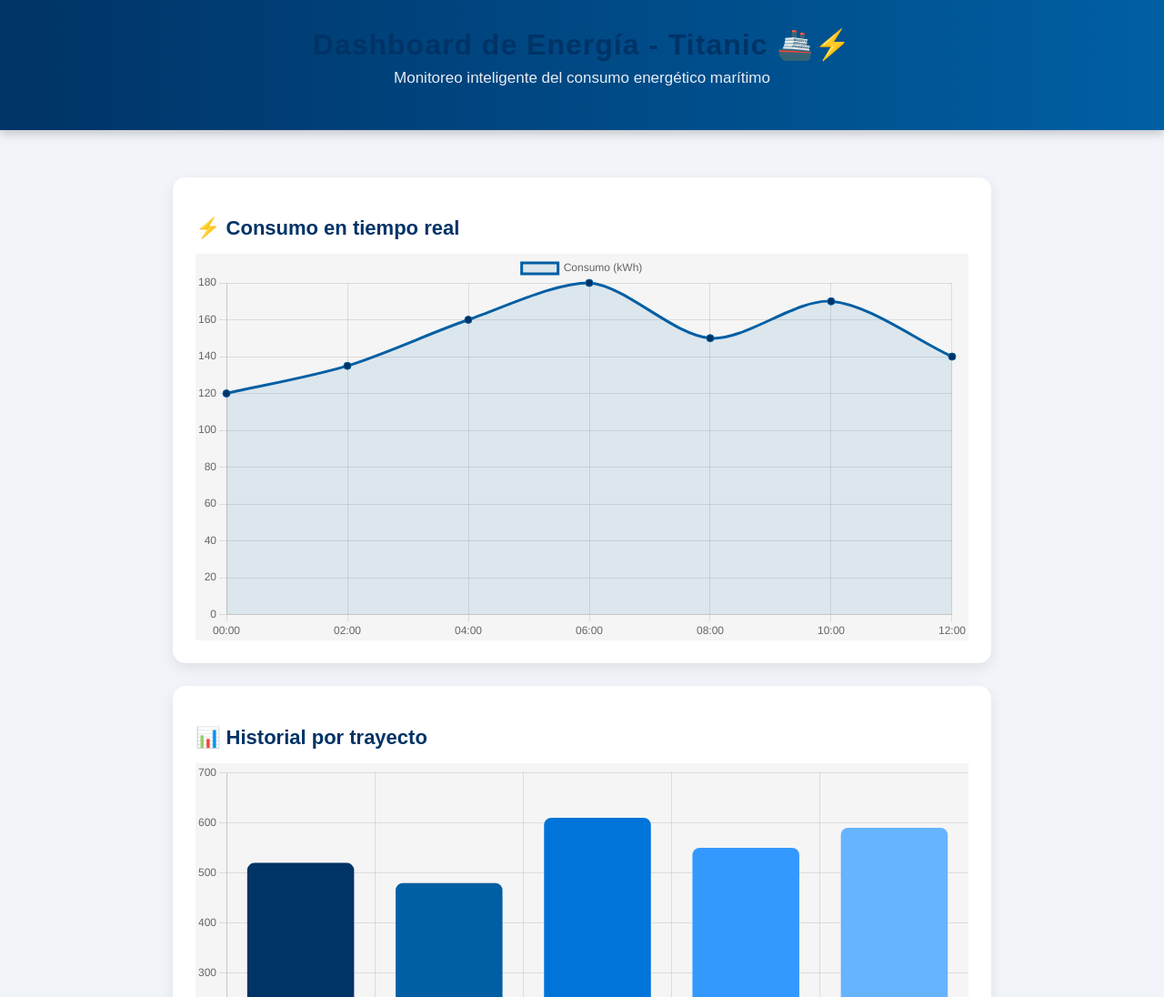
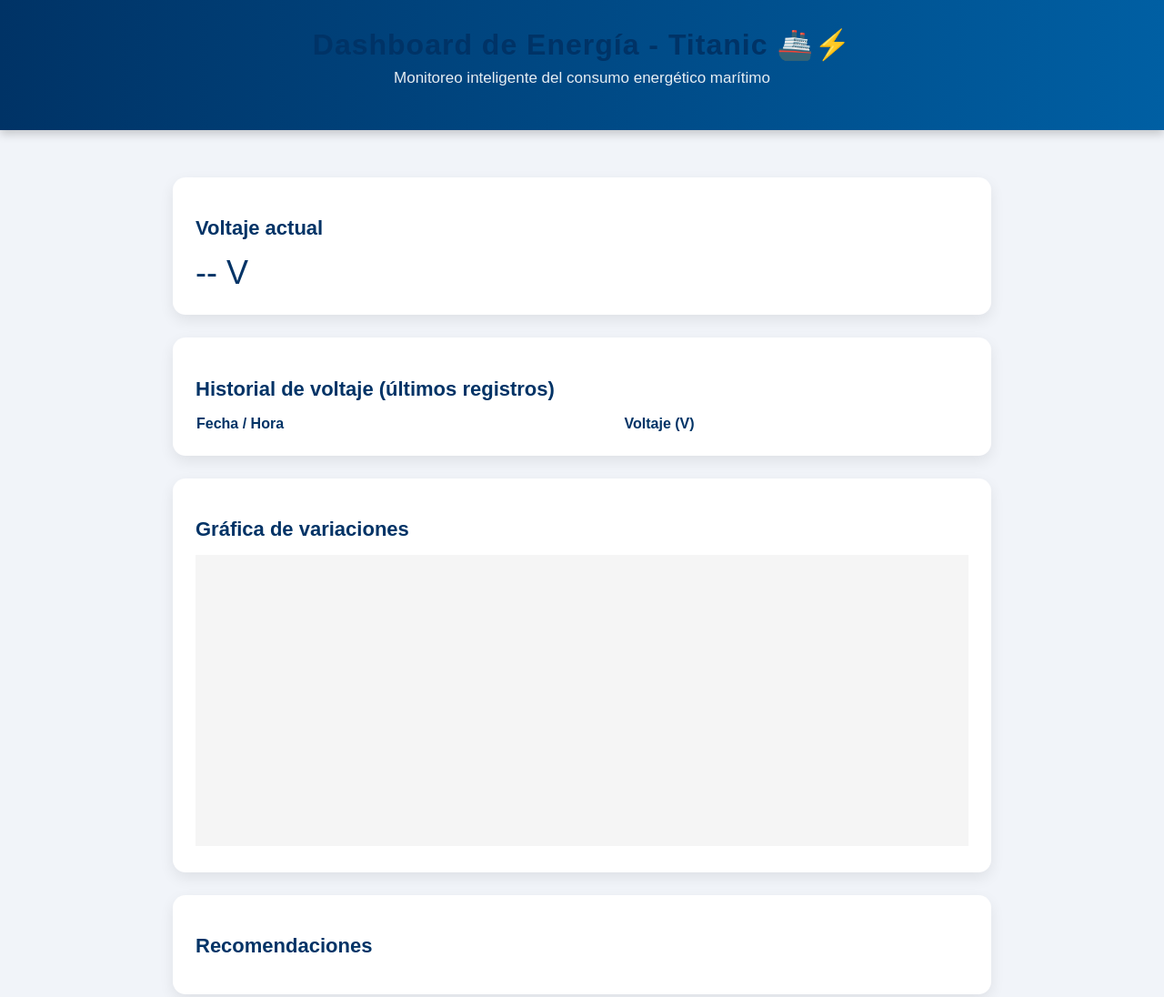
Before and after one commit to DiegoJauregui08/integradora, a website: page FRONTEND/dashboard.html in a window 1280 px wide. Shown: the top 1096 px of the page at 91% size. Drawn offline with nearby package versions, Linux system fonts and the light colour scheme; no server answers.

Commit message:
CAMBIO A DASHBOARD, NUEVA COLECCION EN LA BASE, CONEXION DASHBORAD CON LA BASE DE DATOS Y DATOS REALES

```diff
--- a/BACKEND/app.js
+++ b/BACKEND/app.js
@@ -88,6 +88,8 @@
   // 🔹 Rutas de la API
   app.use('/api/auth', authRoutes);
   app.use('/api/protected', protectedRoutes);
+const voltageRoutes = require('./routes/voltageRoutes');
+app.use('/api/voltage', voltageRoutes);
 
   // 🔹 Endpoint de prueba
   app.get('/', (req, res) => res.json({ message: 'Titanic backend OK' }));
--- a/FRONTEND/dashboard.html
+++ b/FRONTEND/dashboard.html
@@ -93,32 +93,36 @@
   </header>
 
   <main>
-    <!-- Consumo en tiempo real -->
   <div class="card">
-      <h2>⚡ Consumo en tiempo real</h2>
-      <canvas id="realtimeChart"></canvas>
+    <h2>Voltaje actual</h2>
+    <div style="display:flex; align-items:center; gap:20px; flex-wrap:wrap;">
+      <div style="font-size: 36px; color:#003366;" id="voltaje-actual">-- V</div>
+      <div id="voltaje-fecha" style="color:#666;">(--)</div>
+    </div>
   </div>
 
-    <!-- Historial por trayecto -->
   <div class="card">
-      <h2>📊 Historial por trayecto</h2>
-      <canvas id="historyChart"></canvas>
+    <h2>Historial de voltaje (últimos registros)</h2>
+    <table style="width:100%; border-collapse:collapse;">
+      <thead>
+        <tr style="text-align:left; color:#003366;">
+          <th>Fecha / Hora</th>
+          <th>Voltaje (V)</th>
+        </tr>
+      </thead>
+      <tbody id="tabla-historial"></tbody>
+    </table>
   </div>
 
-    <!-- Información detallada -->
   <div class="card">
-      <h2>ℹ️ Información detallada</h2>
-      <div class="info-text">
-        <p>Esta sección muestra alertas recientes y recomendaciones basadas en el monitoreo energético del sistema Titanic.</p>
-        <div class="alert-box">
-          <ul>
-            <li>⚡ <b>Sobrecarga detectada</b> en el sistema eléctrico de propulsión.</li>
-            <li>💡 Reemplaza focos halógenos por <b>LED</b> para reducir un 20% el consumo.</li>
-            <li>🌊 <b>Velocidad óptima</b> alcanzada: ahorro estimado del 12%.</li>
-            <li>🧭 Flotas monitoreadas: 12 | Eficiencia promedio: 91%.</li>
-            <li>✅ Sensores activos: 98% - Diagnóstico remoto estable.</li>
-          </ul>
+    <h2>Gráfica de variaciones</h2>
+    <canvas id="voltajeChart" width="800" height="300"></canvas>
   </div>
+
+  <div class="card">
+    <h2>Recomendaciones</h2>
+    <div id="recomendaciones" class="info-text">
+      <!-- Se rellenará desde JS -->
     </div>
   </div>
 </main>
--- a/FRONTEND/js/dashboard.js
+++ b/FRONTEND/js/dashboard.js
@@ -1,63 +1,114 @@
-// js/dashboard.js
+// FRONTEND/js/dashboard.js
+document.addEventListener('DOMContentLoaded', () => {
+  const voltajeEl = document.getElementById('voltaje-actual');
+  const fechaEl = document.getElementById('voltaje-fecha');
+  const tablaEl = document.getElementById('tabla-historial');
+  const recsEl = document.getElementById('recomendaciones');
+  const ctx = document.getElementById('voltajeChart').getContext('2d');
+  let chart = null;
 
-document.addEventListener("DOMContentLoaded", () => {
+  // Helper: formatea fecha ISO a local
+  function formatDate(iso) {
+    if (!iso) return '--';
+    const d = new Date(iso);
+    return d.toLocaleString();
+  }
 
-  // --- Gráfica de consumo en tiempo real ---
-  const realtimeCtx = document.getElementById("realtimeChart").getContext("2d");
-  new Chart(realtimeCtx, {
-    type: "line",
-    data: {
-      labels: ["00:00", "02:00", "04:00", "06:00", "08:00", "10:00", "12:00"],
-      datasets: [{
-        label: "Consumo (kWh)",
-        data: [120, 135, 160, 180, 150, 170, 140],
-        borderColor: "#005fa3",
-        backgroundColor: "rgba(0,95,163,0.1)",
-        fill: true,
-        tension: 0.3,
-        pointRadius: 4,
-        pointBackgroundColor: "#003366"
-      }]
-    },
-    options: {
-      responsive: true,
-      plugins: {
-        legend: { display: true },
-      },
-      scales: {
-        y: { beginAtZero: true }
+  // Muestra recomendación según valor
+  function getRecomendacion(valor) {
+    if (valor === null || valor === undefined) return "No hay datos para generar recomendaciones.";
+    if (valor > 240) return "⚠️ Voltaje alto — revisa picos o sobrecargas, revisa reguladores y baterías.";
+    if (valor < 210) return "⚠️ Voltaje bajo — posible caída de suministro o baterías descargadas. Revisa conexiones.";
+    return "✅ Voltaje estable — dentro del rango óptimo.";
+  }
+
+  async function cargarLatest() {
+    try {
+      const res = await fetch('/api/voltage/latest');
+      if (!res.ok) {
+        console.warn('No hay dato último', res.status);
+        voltajeEl.innerText = '-- V';
+        fechaEl.innerText = '';
+        return null;
       }
+      const data = await res.json();
+      // muestra
+      const valor = data.voltage ?? data.voltaje ?? data.value ?? null;
+      const ts = data.timestamp ?? data.createdAt ?? null;
+      voltajeEl.innerText = (valor !== null && valor !== undefined) ? `${valor} V` : '-- V';
+      fechaEl.innerText = ts ? `Última lectura: ${formatDate(ts)}` : '';
+      recsEl.innerText = getRecomendacion(valor);
+      return data;
+    } catch (err) {
+      console.error('Error cargarLatest', err);
+      return null;
     }
-  });
+  }
 
-  // --- Gráfica de historial por trayecto ---
-  const historyCtx = document.getElementById("historyChart").getContext("2d");
-  new Chart(historyCtx, {
-    type: "bar",
-    data: {
-      labels: ["Trayecto 1", "Trayecto 2", "Trayecto 3", "Trayecto 4", "Trayecto 5"],
-      datasets: [{
-        label: "Consumo total (kWh)",
-        data: [520, 480, 610, 550, 590],
-        backgroundColor: [
-          "#003366",
-          "#005fa3",
-          "#0074d9",
-          "#3399ff",
-          "#66b3ff"
-        ],
-        borderRadius: 8
-      }]
-    },
-    options: {
-      responsive: true,
-      plugins: {
-        legend: { display: false },
-      },
-      scales: {
-        y: { beginAtZero: true }
+  async function cargarHistory(limit = 10) {
+    try {
+      const res = await fetch(`/api/voltage/history?limit=${limit}`);
+      if (!res.ok) return [];
+      const arr = await res.json();
+      // arr viene en orden descendente (más reciente primero) por cómo definimos la ruta
+      // Para la tabla queremos mostrar descendente; para la gráfica preferimos orden ascendente por tiempo
+      // tabla
+      tablaEl.innerHTML = '';
+      arr.forEach(item => {
+        const valor = item.voltage ?? item.voltaje ?? item.value ?? '--';
+        const ts = item.timestamp ?? item.createdAt ?? null;
+        const tr = document.createElement('tr');
+        tr.innerHTML = `<td>${formatDate(ts)}</td><td>${valor}</td>`;
+        tablaEl.appendChild(tr);
+      });
+
+      // gráfica: datos en orden ascendente
+      const arrAsc = [...arr].reverse();
+      const labels = arrAsc.map(i => formatDate(i.timestamp ?? i.createdAt ?? ''));
+      const dataVals = arrAsc.map(i => i.voltage ?? i.voltaje ?? i.value ?? 0);
+
+      if (chart) {
+        chart.data.labels = labels;
+        chart.data.datasets[0].data = dataVals;
+        chart.update();
+      } else {
+        chart = new Chart(ctx, {
+          type: 'line',
+          data: {
+            labels,
+            datasets: [{
+              label: 'Voltaje (V)',
+              data: dataVals,
+              borderColor: '#005fa3',
+              backgroundColor: 'rgba(0,95,163,0.12)',
+              fill: true,
+              tension: 0.25,
+            }]
+          },
+          options: {
+            responsive: true,
+            scales: { y: { beginAtZero: false } }
+          }
+        });
       }
+
+      return arr;
+    } catch (err) {
+      console.error('Error cargarHistory', err);
+      return [];
     }
-  });
+  }
 
+  // Inicial
+  async function init() {
+    await cargarLatest();
+    await cargarHistory(10);
+    // refrescar periódicamente
+    setInterval(async () => {
+      await cargarLatest();
+      await cargarHistory(10);
+    }, 5000); // cada 5s — ajusta si quieres más/menos
+  }
+
+  init();
 });
--- /dev/null
+++ b/data/data.json
@@ -0,0 +1,4 @@
+{
+  "voltage": 222.9
+
+}
```
Also changed, not shown: BACKEND/models/Voltage.js (added, +14 -0 lines), BACKEND/routes/voltageRoutes.js (added, +30 -0 lines), BACKEND/scripts/saveData.js (added, +32 -0 lines), FRONTEND/home.html (+16 -0 lines). Lines whose indentation alone changed are shown as unchanged.
